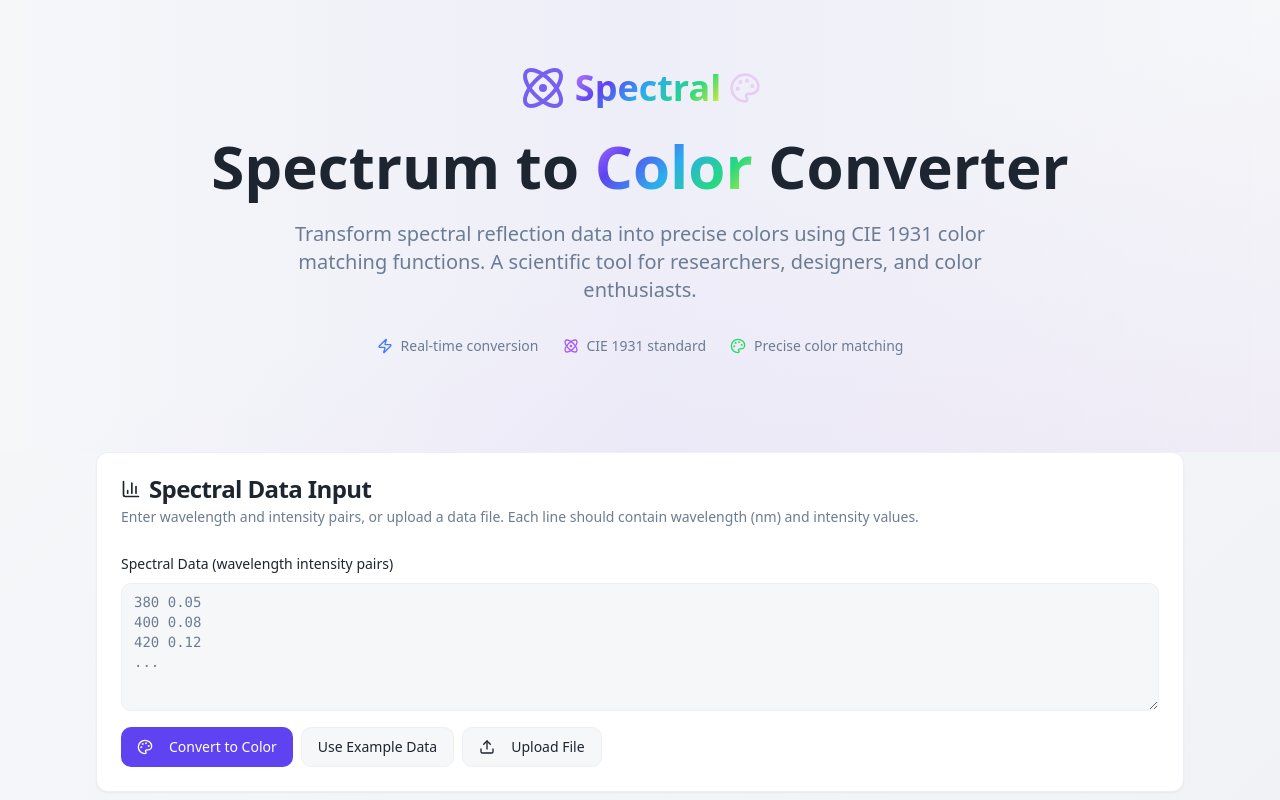
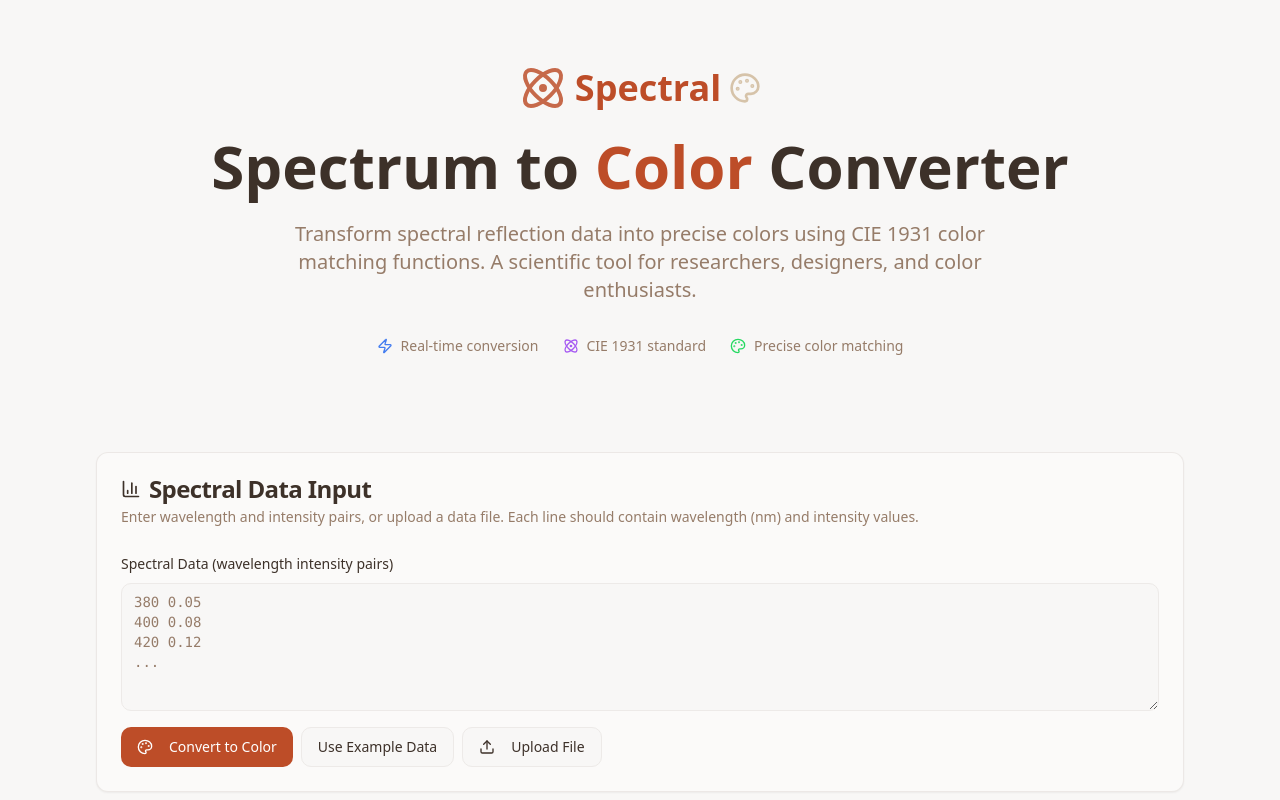
Before and after one commit to asamarco/spectral, a React (Vite) app: page / in a window 1280 px wide. Shown: the top 800 px of the page. Built offline with nearby package versions, Linux system fonts and the light colour scheme.

Commit message:
Refactor: Remove gradients and use warm colors
Removed gradients from the interface and updated the color palette to use professional warm colors. This includes changes to the CSS variables in `src/index.css` to reflect the new color scheme.

```diff
--- a/src/index.css
+++ b/src/index.css
@@ -6,50 +6,38 @@
 
 @layer base {
   :root {
-    /* Base colors - Clean scientific palette */
-    --background: 218 23% 97%;
-    --foreground: 215 25% 15%;
+    /* Professional warm color palette */
+    --background: 28 15% 97%;
+    --foreground: 25 20% 20%;
 
-    --card: 0 0% 100%;
-    --card-foreground: 215 25% 15%;
+    --card: 30 12% 98%;
+    --card-foreground: 25 20% 20%;
 
-    --popover: 0 0% 100%;
-    --popover-foreground: 215 25% 15%;
+    --popover: 30 12% 98%;
+    --popover-foreground: 25 20% 20%;
 
-    /* Spectrum-inspired primary colors */
-    --primary: 250 85% 60%;
+    /* Warm professional primary colors */
+    --primary: 15 65% 45%;
     --primary-foreground: 0 0% 100%;
-    --primary-glow: 250 100% 75%;
+    --primary-glow: 15 70% 55%;
 
-    --secondary: 215 20% 90%;
-    --secondary-foreground: 215 25% 25%;
+    --secondary: 25 15% 88%;
+    --secondary-foreground: 25 25% 25%;
 
-    --muted: 215 15% 92%;
-    --muted-foreground: 215 16% 50%;
+    --muted: 25 12% 90%;
+    --muted-foreground: 25 18% 50%;
 
-    --accent: 280 65% 88%;
-    --accent-foreground: 280 40% 25%;
+    --accent: 35 35% 75%;
+    --accent-foreground: 25 30% 25%;
 
     --destructive: 0 75% 55%;
     --destructive-foreground: 0 0% 100%;
 
-    --border: 215 20% 88%;
-    --input: 215 20% 94%;
-    --ring: 250 85% 60%;
+    --border: 25 15% 85%;
+    --input: 25 12% 92%;
+    --ring: 15 65% 45%;
 
     --radius: 0.75rem;
-
-    /* Scientific gradients and special colors */
-    --gradient-spectrum: linear-gradient(135deg,
-      hsl(270 100% 75%) 0%,
-      hsl(250 85% 60%) 25%,
-      hsl(200 85% 55%) 50%,
-      hsl(150 70% 50%) 75%,
-      hsl(60 85% 55%) 100%);
-
-    --gradient-surface: linear-gradient(135deg,
-      hsl(var(--background)) 0%,
-      hsl(215 25% 95%) 100%);
 
     --spectrum-violet: 270 85% 65%;
     --spectrum-blue: 220 85% 60%;
@@ -82,39 +70,34 @@
   }
 
   .dark {
-    --background: 215 28% 8%;
-    --foreground: 215 15% 92%;
+    --background: 25 20% 8%;
+    --foreground: 28 15% 92%;
 
-    --card: 215 25% 12%;
-    --card-foreground: 215 15% 92%;
+    --card: 25 18% 12%;
+    --card-foreground: 28 15% 92%;
 
-    --popover: 215 25% 12%;
-    --popover-foreground: 215 15% 92%;
+    --popover: 25 18% 12%;
+    --popover-foreground: 28 15% 92%;
 
-    --primary: 250 100% 75%;
-    --primary-foreground: 215 25% 8%;
-    --primary-glow: 250 100% 85%;
+    --primary: 15 75% 65%;
+    --primary-foreground: 25 20% 8%;
+    --primary-glow: 15 80% 75%;
 
-    --secondary: 215 25% 18%;
-    --secondary-foreground: 215 15% 85%;
+    --secondary: 25 18% 18%;
+    --secondary-foreground: 28 15% 85%;
 
-    --muted: 215 25% 15%;
-    --muted-foreground: 215 15% 65%;
+    --muted: 25 18% 15%;
+    --muted-foreground: 25 15% 65%;
 
-    --accent: 280 65% 70%;
-    --accent-foreground: 215 25% 8%;
+    --accent: 35 45% 70%;
+    --accent-foreground: 25 20% 8%;
 
     --destructive: 0 75% 60%;
     --destructive-foreground: 0 0% 100%;
 
-    --border: 215 25% 20%;
-    --input: 215 25% 18%;
-    --ring: 250 100% 75%;
-
-    /* Dark mode gradients */
-    --gradient-surface: linear-gradient(135deg,
-      hsl(var(--background)) 0%,
-      hsl(215 25% 10%) 100%);
+    --border: 25 18% 20%;
+    --input: 25 18% 18%;
+    --ring: 15 75% 65%;
 
     --shadow-glow: 0 8px 32px hsl(var(--primary) / 0.25);
     --shadow-spectrum: 0 4px 20px hsl(var(--spectrum-violet) / 0.3);
@@ -138,7 +121,6 @@
   body {
     @apply bg-background text-foreground;
     background: hsl(var(--background));
-    background-image: var(--gradient-surface);
   }
 }
 
@@ -154,10 +136,7 @@
     box-shadow: var(--shadow-soft);
   }
 
-  .gradient-text {
-    background: var(--gradient-spectrum);
-    -webkit-background-clip: text;
-    background-clip: text;
-    -webkit-text-fill-color: transparent;
+  .warm-text {
+    @apply text-primary font-semibold;
   }
 }
--- a/src/pages/Index.tsx
+++ b/src/pages/Index.tsx
@@ -6,19 +6,18 @@ const Index = () => {
   return (
     <div className="min-h-screen">
       {/* Hero Section */}
-      <div className="relative bg-gradient-to-br from-background via-background to-accent/20">
-        <div className="absolute inset-0 bg-gradient-to-r from-transparent via-primary/5 to-transparent" />
-        <div className="relative max-w-7xl mx-auto px-4 sm:px-6 lg:px-8 pt-16 pb-12">
+      <div className="relative bg-background">
+        <div className="max-w-7xl mx-auto px-4 sm:px-6 lg:px-8 pt-16 pb-12">
           <div className="text-center mb-12">
             <div className="flex justify-center mb-6">
               <div className="flex items-center gap-2 text-4xl">
                 <Atom className="h-12 w-12 text-primary animate-pulse" />
-                <span className="gradient-text font-bold">Spectral</span>
+                <span className="warm-text font-bold">Spectral</span>
                 <Palette className="h-8 w-8 text-accent" />
               </div>
             </div>
             <h1 className="text-5xl md:text-6xl font-bold mb-6">
-              Spectrum to <span className="gradient-text">Color</span> Converter
+              Spectrum to <span className="warm-text">Color</span> Converter
             </h1>
             <p className="text-xl text-muted-foreground max-w-3xl mx-auto mb-8">
               Transform spectral reflection data into precise colors using CIE 1931 color matching functions.
```
